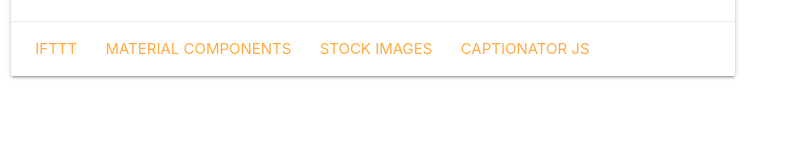
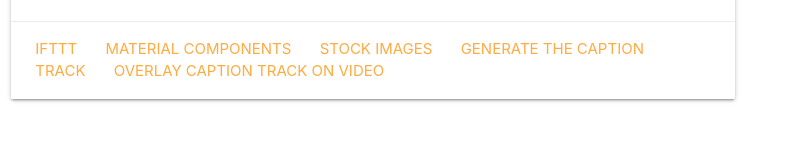
Before and after one commit to glad2beme/glad2beme.github.io, a plain HTML site: page index.html in a window 1280 px wide. Shown: the part 623-764 px from the top of the page, without its empty margins (0-791 px from the left). Drawn offline with nearby package versions, Linux system fonts and the light colour scheme.

Commit message:
Update index.html

```diff
--- a/index.html
+++ b/index.html
@@ -30,7 +30,8 @@
                   <a href="https://ifttt.com/">IFTTT</a>
                <a href="http://materializecss.com/">Material Components</a>
                <a href="http://thestocks.im/">Stock Images</a>
-               <a href=" http://captionatorjs.com/demo.html">Captionator JS</a>
+               <a href="https://github.com/agermanidis/autosub">Generate the Caption Track</a>
+               <a href="http://captionatorjs.com/demo.html">Overlay Caption Track on Video</a>
              </div>
            </div>
          </div>
```
